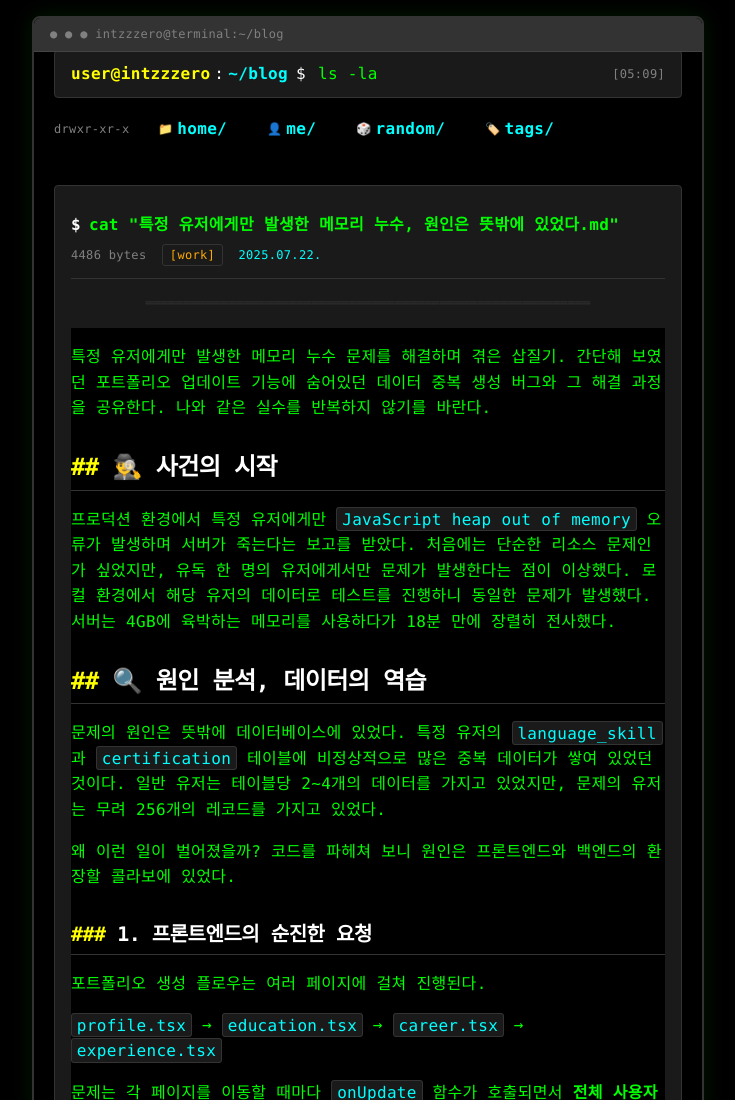
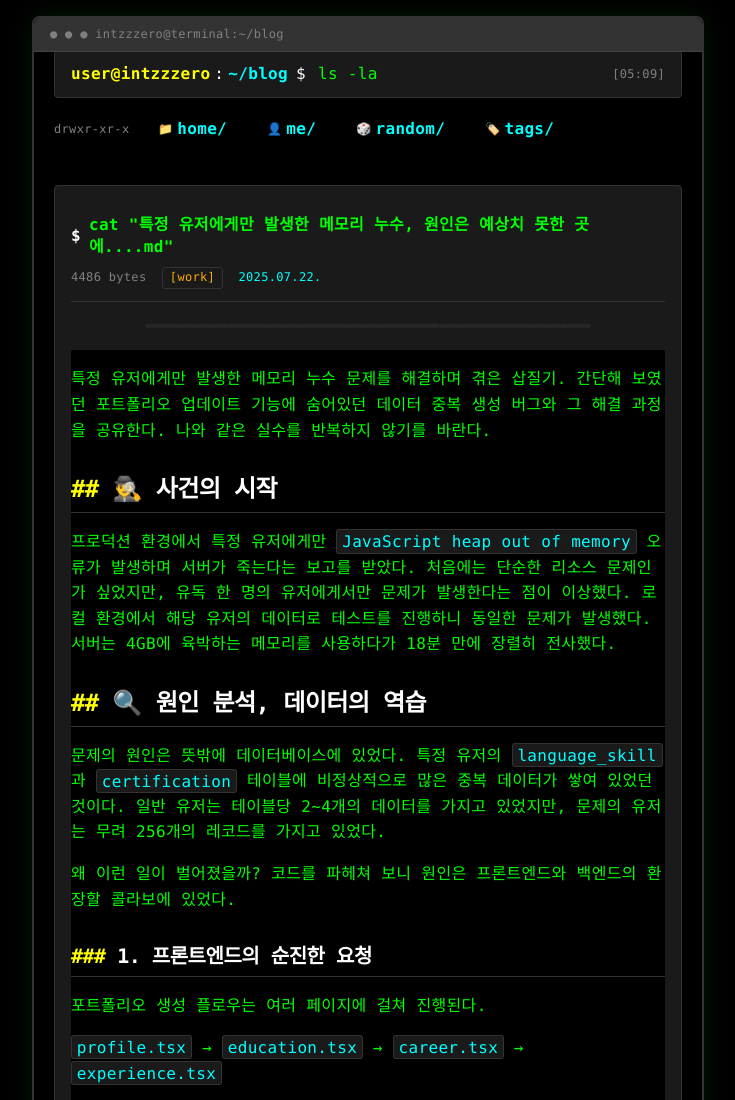
Before and after one commit to intzzzero/intzzzero-new-blog, a Gatsby site: page /memory-leak-issue in a window 1280 px wide. Shown: the top 1100 px of the page, without its empty margins (272-1007 px from the left). Built offline with nearby package versions, Linux system fonts and the light colour scheme; Gatsby itself is replaced by a stand-in of ours.

Commit message:
modified post

```diff
--- a/content/blog/memory-leak-issue.md
+++ b/content/blog/memory-leak-issue.md
@@ -1,5 +1,5 @@
 ---
-title: "특정 유저에게만 발생한 메모리 누수, 원인은 뜻밖에 있었다"
+title: "특정 유저에게만 발생한 메모리 누수, 원인은 예상치 못한 곳에..."
 date: "2025-07-22"
 update: "2025-07-22"
 category: "work"
```
